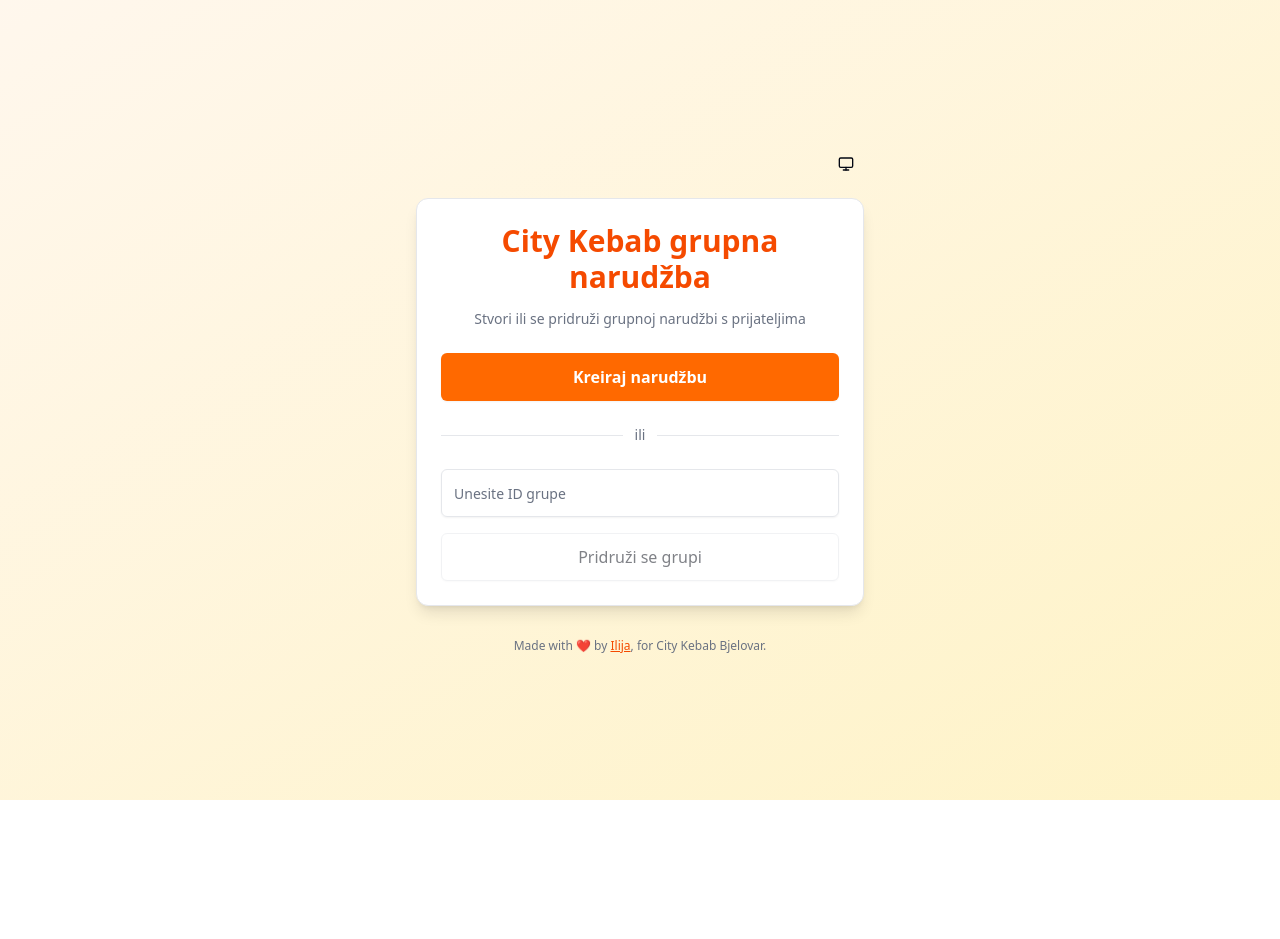
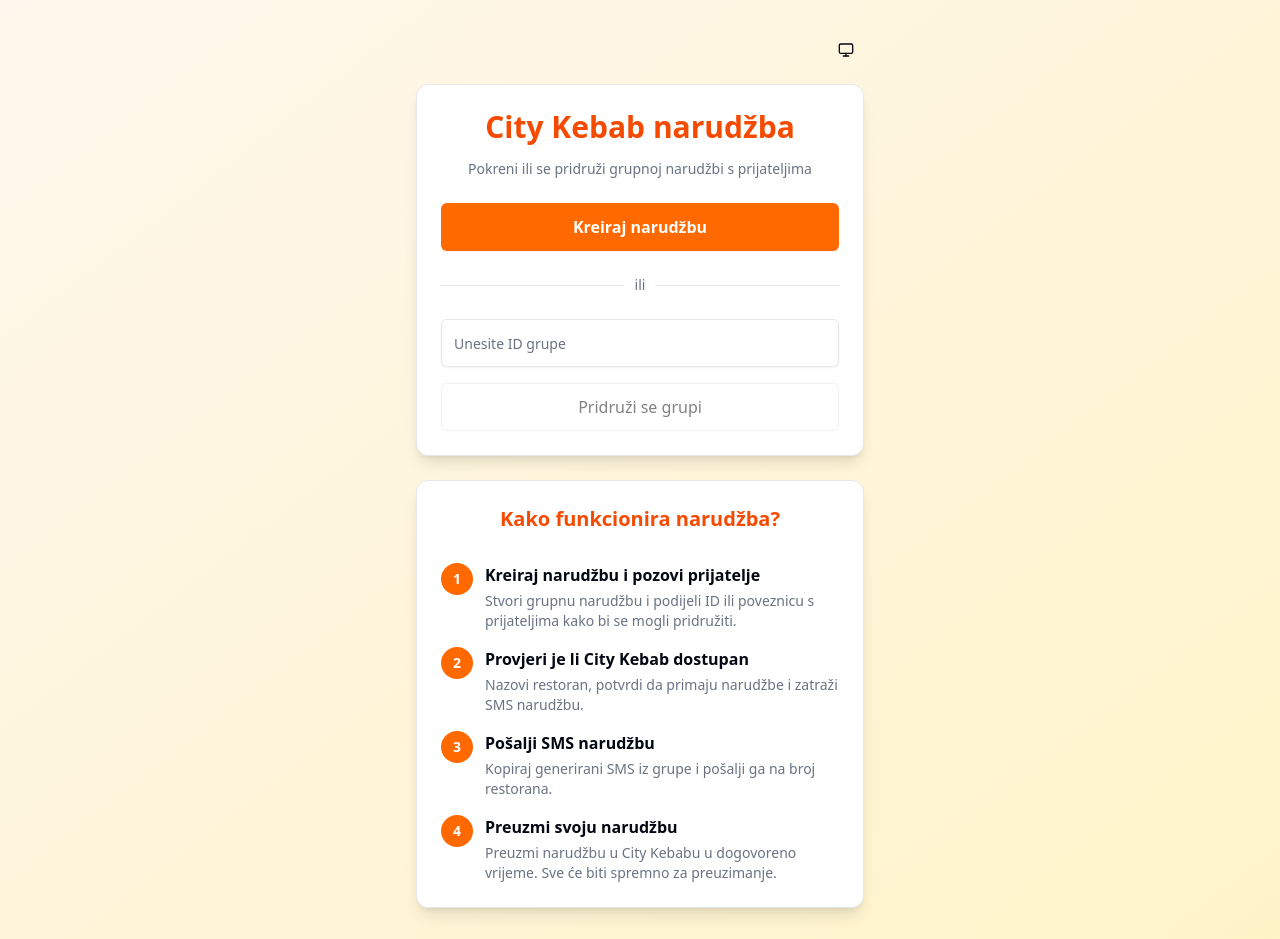
Before and after one commit to ilijaleko/city-kebab, a React (Vite) app: page / in a window 1280 px wide. Shown: the top 939 px of the page. Before the commit the page ends 800 px from the top, so only its background shows below. Built offline with nearby package versions, Linux system fonts and the light colour scheme.

Commit message:
Add info section

```diff
--- a/src/components/Home.jsx
+++ b/src/components/Home.jsx
@@ -81,10 +81,10 @@
         <Card className="shadow-lg">
           <CardHeader className="text-center space-y-2">
             <CardTitle className="text-2xl sm:text-3xl font-bold text-orange-600">
-              City Kebab grupna narudžba
+              City Kebab narudžba
             </CardTitle>
             <CardDescription className="text-muted-foreground">
-              Stvori ili se pridruži grupnoj narudžbi s prijateljima
+              Pokreni ili se pridruži grupnoj narudžbi s prijateljima
             </CardDescription>
           </CardHeader>
           <CardContent className="space-y-6">
@@ -147,6 +147,78 @@
             </form>
           </CardContent>
         </Card>
+
+        {/* Info Section */}
+        <Card className="shadow-lg mt-6">
+          <CardHeader className="text-center">
+            <CardTitle className="text-xl font-bold text-orange-600">
+              Kako funkcionira narudžba?
+            </CardTitle>
+          </CardHeader>
+          <CardContent>
+            <div className="space-y-4">
+              <div className="flex items-start gap-3">
+                <div className="flex-shrink-0 w-8 h-8 bg-orange-500 text-white rounded-full flex items-center justify-center font-bold text-sm">
+                  1
+                </div>
+                <div>
+                  <h3 className="font-semibold text-foreground mb-1">
+                    Kreiraj narudžbu i pozovi prijatelje
+                  </h3>
+                  <p className="text-sm text-muted-foreground">
+                    Stvori grupnu narudžbu i podijeli ID ili poveznicu s
+                    prijateljima kako bi se mogli pridružiti.
+                  </p>
+                </div>
+              </div>
+
+              <div className="flex items-start gap-3">
+                <div className="flex-shrink-0 w-8 h-8 bg-orange-500 text-white rounded-full flex items-center justify-center font-bold text-sm">
+                  2
+                </div>
+                <div>
+                  <h3 className="font-semibold text-foreground mb-1">
+                    Provjeri je li City Kebab dostupan
+                  </h3>
+                  <p className="text-sm text-muted-foreground">
+                    Nazovi restoran, potvrdi da primaju narudžbe i zatraži SMS
+                    narudžbu.
+                  </p>
+                </div>
+              </div>
+
+              <div className="flex items-start gap-3">
+                <div className="flex-shrink-0 w-8 h-8 bg-orange-500 text-white rounded-full flex items-center justify-center font-bold text-sm">
+                  3
+                </div>
+                <div>
+                  <h3 className="font-semibold text-foreground mb-1">
+                    Pošalji SMS narudžbu
+                  </h3>
+                  <p className="text-sm text-muted-foreground">
+                    Kopiraj generirani SMS iz grupe i pošalji ga na broj
+                    restorana.
+                  </p>
+                </div>
+              </div>
+
+              <div className="flex items-start gap-3">
+                <div className="flex-shrink-0 w-8 h-8 bg-orange-500 text-white rounded-full flex items-center justify-center font-bold text-sm">
+                  4
+                </div>
+                <div>
+                  <h3 className="font-semibold text-foreground mb-1">
+                    Preuzmi svoju narudžbu
+                  </h3>
+                  <p className="text-sm text-muted-foreground">
+                    Preuzmi narudžbu u City Kebabu u dogovoreno vrijeme. Sve će
+                    biti spremno za preuzimanje.
+                  </p>
+                </div>
+              </div>
+            </div>
+          </CardContent>
+        </Card>
       </div>
       <footer className="mt-8 text-xs text-muted-foreground text-center max-w-md">
         <p>
```
